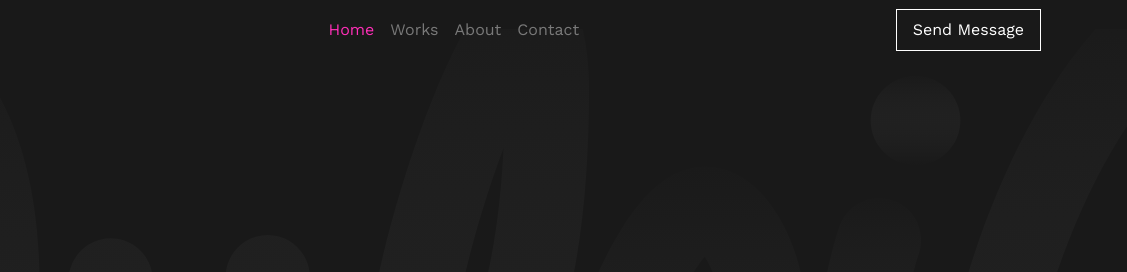
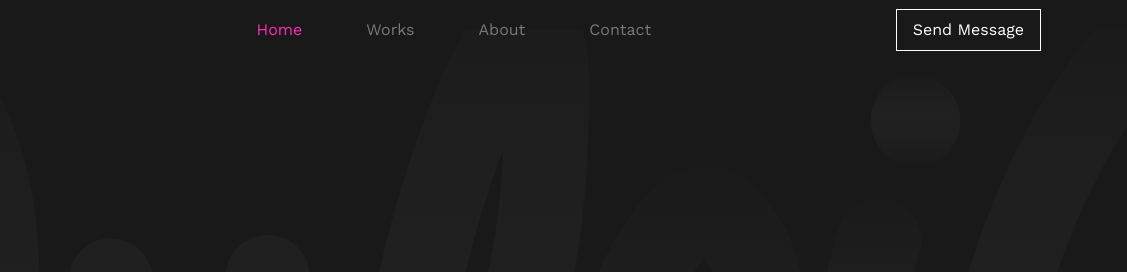
Before and after one commit to SySafarila/julpik, a plain HTML site: page index.html in a window 1280 px wide. Shown: the top 272 px of the page, 153-1280 px from the left. Drawn offline with nearby package versions, Linux system fonts and the light colour scheme.

Commit message:
Update index.html

```diff
--- a/index.html
+++ b/index.html
@@ -38,7 +38,7 @@
             <a class="d-md-block d-none navbar-brand" href="#">
                 <img src="./assets/images/logo.svg" alt="logo">
             </a>
-            <div class="navbar-nav">
+            <div class="navbar-nav" style="column-gap: 3rem;">
                 <a class="nav-link active" href="#">Home <span class="sr-only">(current)</span></a>
                 <a class="nav-link" href="#">Works</a>
                 <a class="nav-link" href="#">About</a>
```
